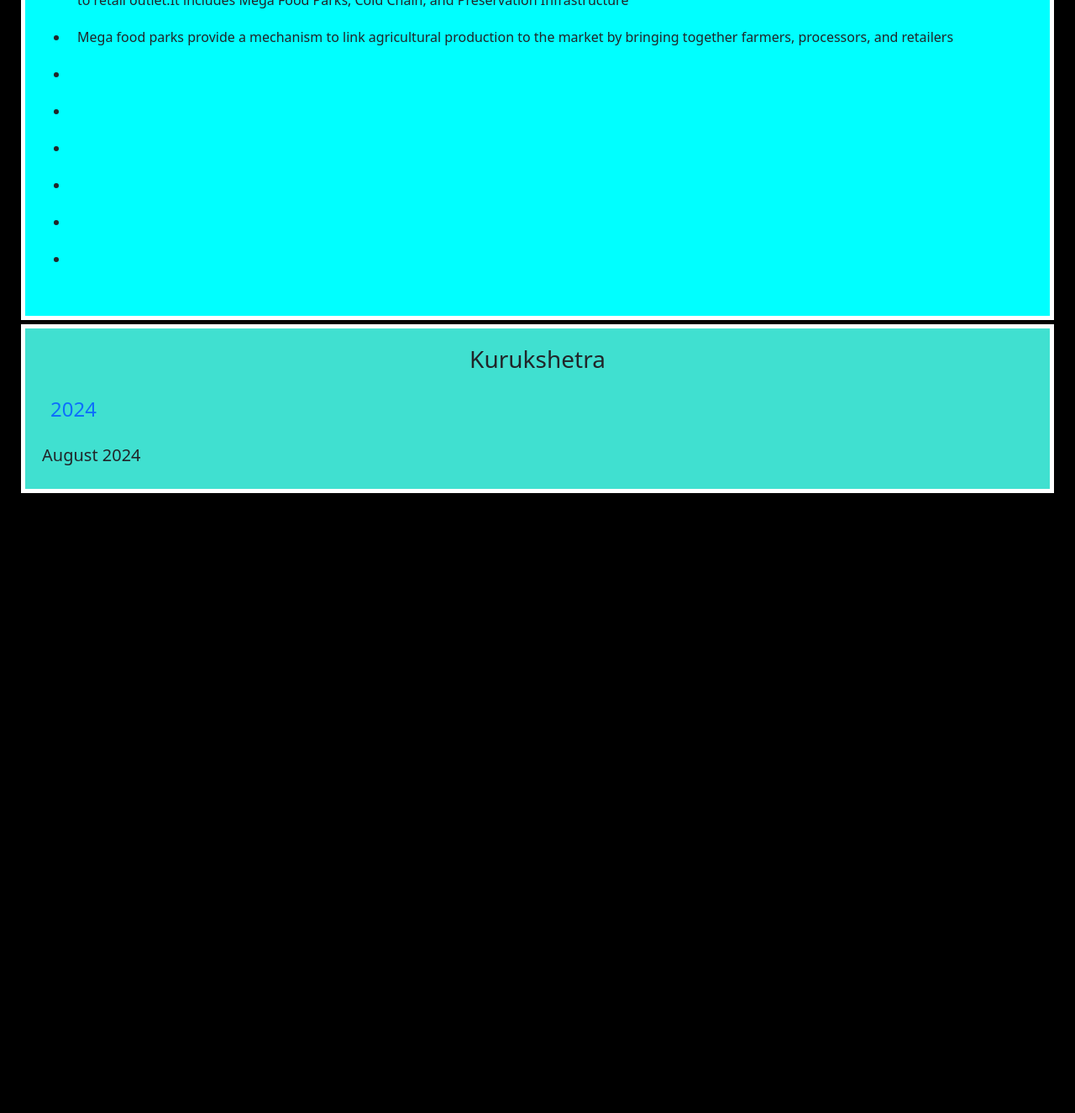
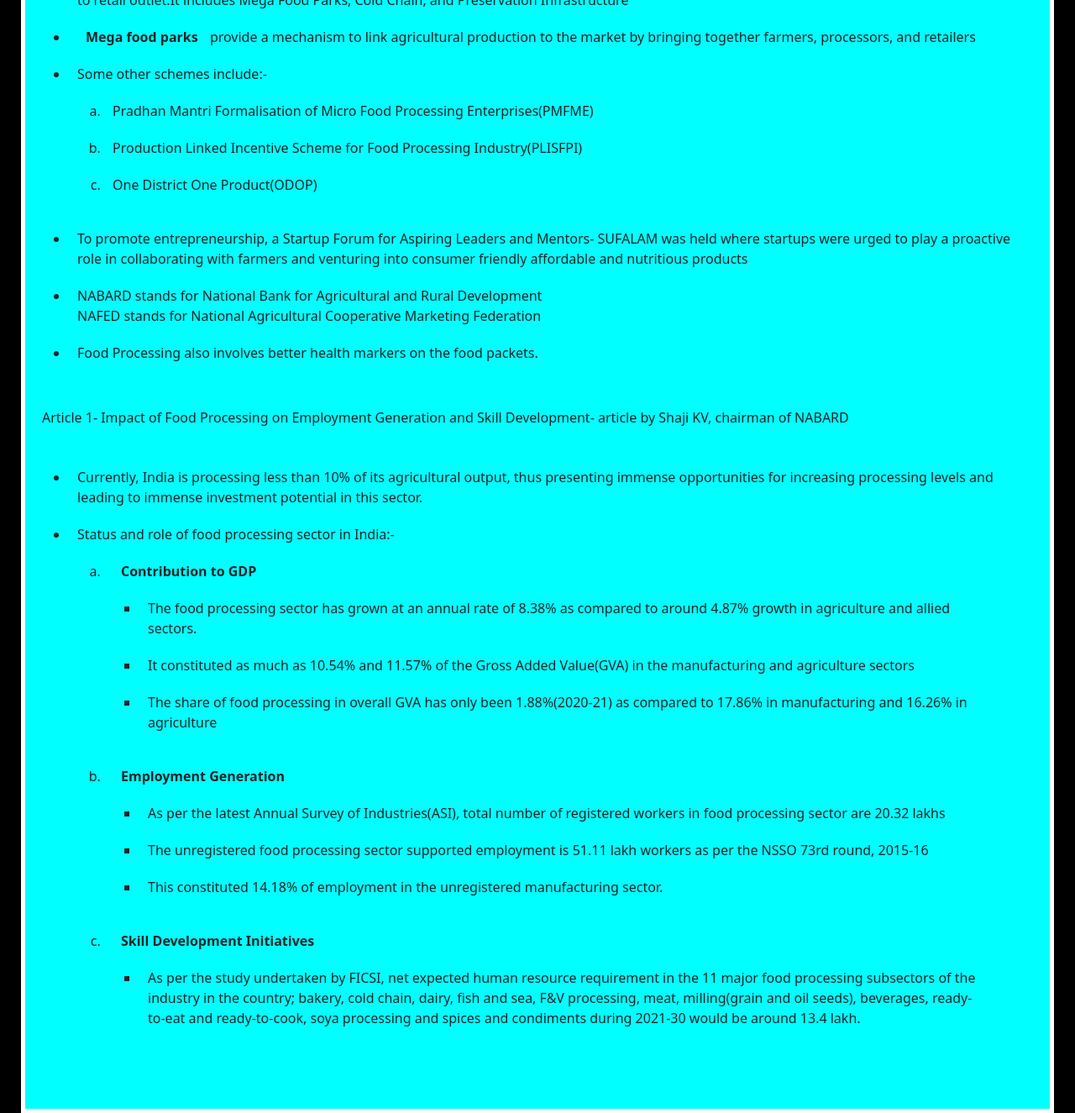
Before and after one commit to pranjalsinha1205/upsc.github.io, a plain HTML site: page index.html in a window 1280 px wide. Shown: the part 1283-2608 px from the top of the page at 84% size. Before the commit the page ends 1895 px from the top, so only its background shows below. Drawn offline with nearby package versions, Linux system fonts and the light colour scheme.

Commit message:
Add files via upload
added new info in index.html

```diff
--- a/index.html
+++ b/index.html
@@ -17,7 +17,7 @@
         <h3>Yojana</h3>
         <h4><a href="#2024y">2024</a></h4>
         <h5 id="2024y">July 2024</h5>
-        <h6>Article 1- Food Processing: Harvesting Opporutnities</h6>
+        <h6>Editorial- Food Processing: Harvesting Opporutnities</h6>
         <div>
             <ul>
                 <li>In order to achieve a developed nation's status, it would be elemental for us to enhance the food processing sector</li>
@@ -41,13 +41,48 @@
                 </li>
                 <li>Food processing involves transforming raw agricultural products into consumable food items, adding value and extending shelf life</li>
                 <li><strong>Pradhan Mantri Kisan Sampada Yojana(PMKSY)</strong> aims to create modern infrastructure with efficient supply chain management from farm gate to retail outlet.It includes Mega Food Parks, Cold Chain, and Preservation Infrastructure</li>
-                <li>Mega food parks provide a mechanism to link agricultural production to the market by bringing together farmers, processors, and retailers</li>
-                <li></li>
-                <li></li>
-                <li></li>
-                <li></li>
-                <li></li>
-                <li></li>
+                <li><strong>Mega food parks</strong> provide a mechanism to link agricultural production to the market by bringing together farmers, processors, and retailers</li>
+                <li>Some other schemes include:-
+                    <ol type="a">
+                        <li>Pradhan Mantri Formalisation of Micro Food Processing Enterprises(PMFME)</li>
+                        <li>Production Linked Incentive Scheme for Food Processing Industry(PLISFPI)</li>
+                        <li>One District One Product(ODOP)</li>
+                    </ol>
+                </li>
+                <li>To promote entrepreneurship, a Startup Forum for Aspiring Leaders and Mentors- SUFALAM was held where startups were urged to play a proactive role in collaborating with farmers and venturing into consumer friendly affordable and nutritious products</li>
+                <li>NABARD stands for National Bank for Agricultural and Rural Development<br>
+                    NAFED stands for National Agricultural Cooperative Marketing Federation
+                </li>
+                <li>Food Processing also involves better health markers on the food packets.</li>
+            </ul>
+        </div>
+        <h6>Article 1- Impact of Food Processing on Employment Generation and Skill Development- article by Shaji KV, chairman of NABARD</h6>
+        <div>
+            <ul>
+                <li>Currently, India is processing less than 10% of its agricultural output, thus presenting immense opportunities for increasing processing levels and leading to immense investment potential in this sector.</li>
+                <li>Status and role of food processing sector in India:-
+                    <ol type="a">
+                        <li><b>Contribution to GDP</b>
+                            <ul>
+                                <li>The food processing sector has grown at an annual rate of 8.38% as compared to around 4.87% growth in agriculture and allied sectors.</li>
+                                <li>It constituted as much as 10.54% and 11.57% of the Gross Added Value(GVA) in the manufacturing and agriculture sectors</li>
+                                <li>The share of food processing in overall GVA has only been 1.88%(2020-21) as compared to 17.86% in manufacturing and 16.26% in agriculture</li>
+                            </ul>
+                        </li>
+                        <li><b>Employment Generation</b>
+                            <ul>
+                                <li>As per the latest Annual Survey of Industries(ASI), total number of registered workers in food processing sector are 20.32 lakhs</li>
+                                <li>The unregistered food processing sector supported employment is 51.11 lakh workers as per the NSSO 73rd round, 2015-16</li>
+                                <li>This constituted 14.18% of employment in the unregistered manufacturing sector.</li>
+                            </ul>
+                        </li>
+                        <li><b>Skill Development Initiatives</b>
+                            <ul>
+                                <li>As per the study undertaken by FICSI, net expected human resource requirement in the 11 major food processing subsectors of the industry in the country; bakery, cold chain, dairy, fish and sea, F&V processing, meat, milling(grain and oil seeds), beverages, ready-to-eat and ready-to-cook, soya processing and spices and condiments during 2021-30 would be around 13.4 lakh.</li>
+                            </ul>
+                        </li>
+                    </ol>
+                </li>
             </ul>
         </div>
     </section>
```
